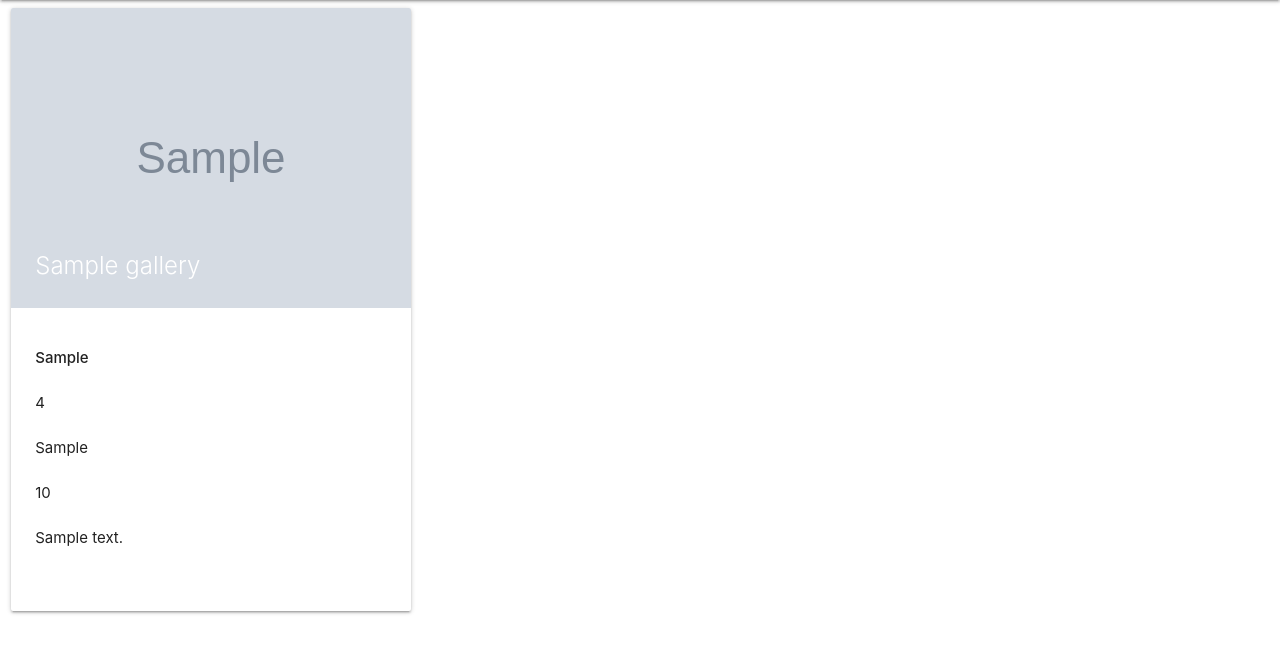
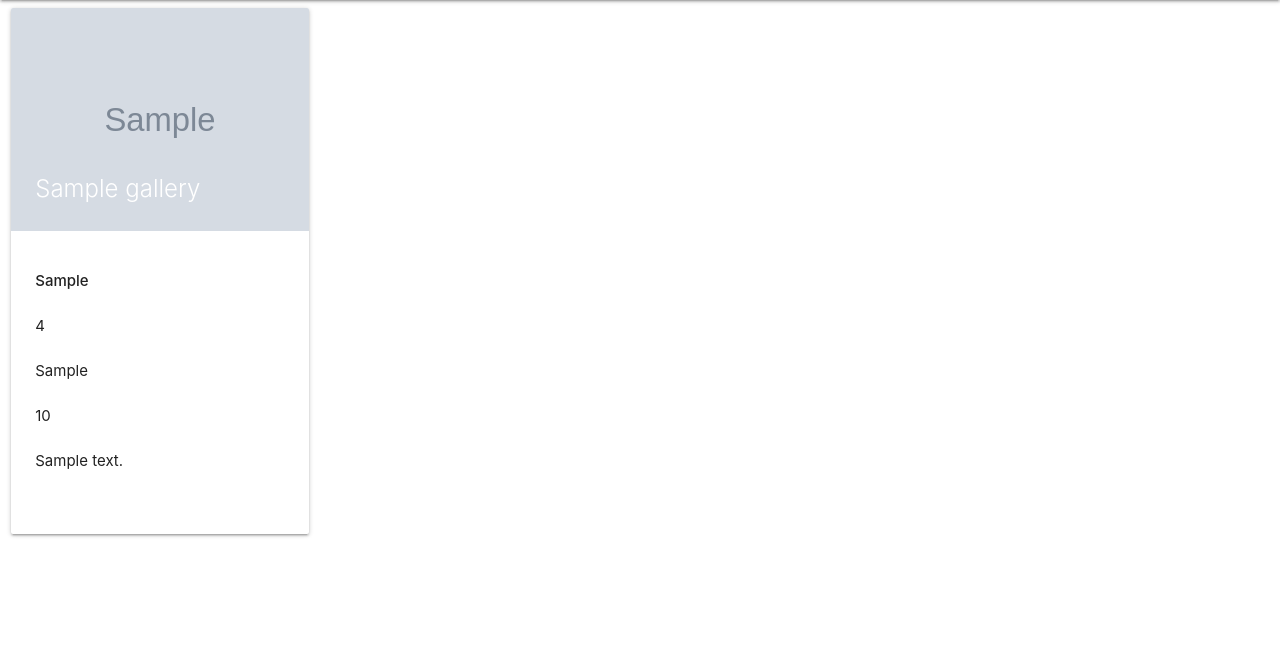
Before and after one commit to GJSayers/culturate, a Flask app: page / in a window 1280 px wide. Shown: the part 64-717 px from the top of the page. Run offline with Flask 2, Linux system fonts and the light colour scheme; grey boxes marked "Sample" are stand-in pictures; a database or web service that is not in the repository returns one stand-in record (values such as "Sample title"); some libraries are stand-ins or nearby versions.

Commit message:
edit gallery card display

```diff
--- a/templates/galleries.html
+++ b/templates/galleries.html
@@ -3,17 +3,14 @@
 
 
 <div class="row">
-    <div class="col s12 m6">
+    <div class="col s12 m3">
         {% for gallery in galleries %}
-        <div class="card left push-s2">
+        <div class="card">
             <div class="card-image">
                 <img class="responsive-image" src="{{ gallery.gallery_image }}" alt="">
-                <span class="card-title">{{ gallery.gallery_name }}<br></span>
-
-
+                <span class="card-title">{{ gallery.gallery_name }}</span>
             </div>
             <div class="card-content">
-
                     <ul>
                         <li><strong>{{ gallery.gallery_city }}</strong></li><br>
                         <li>{{ gallery.gallery_rating }}</li><br>
```
